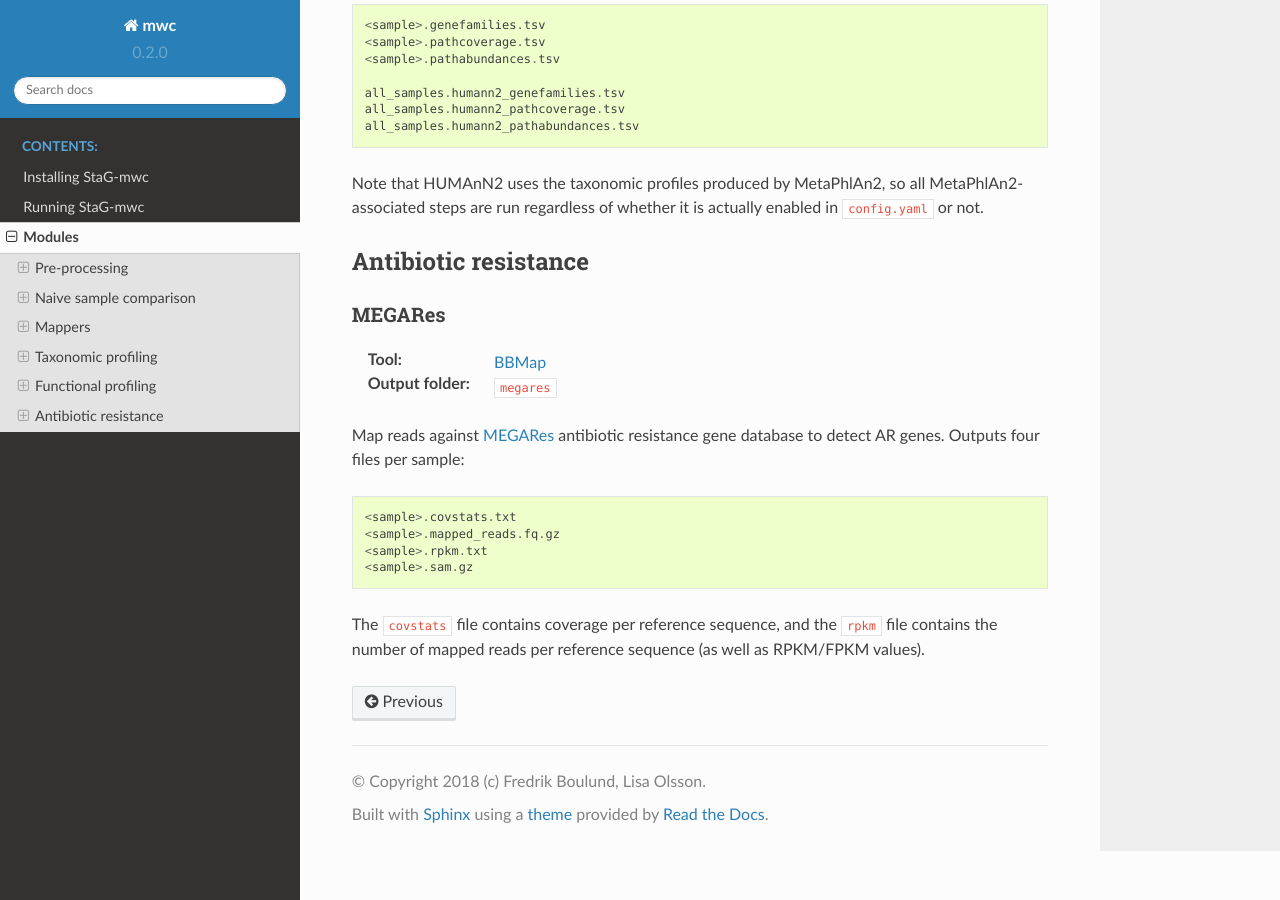
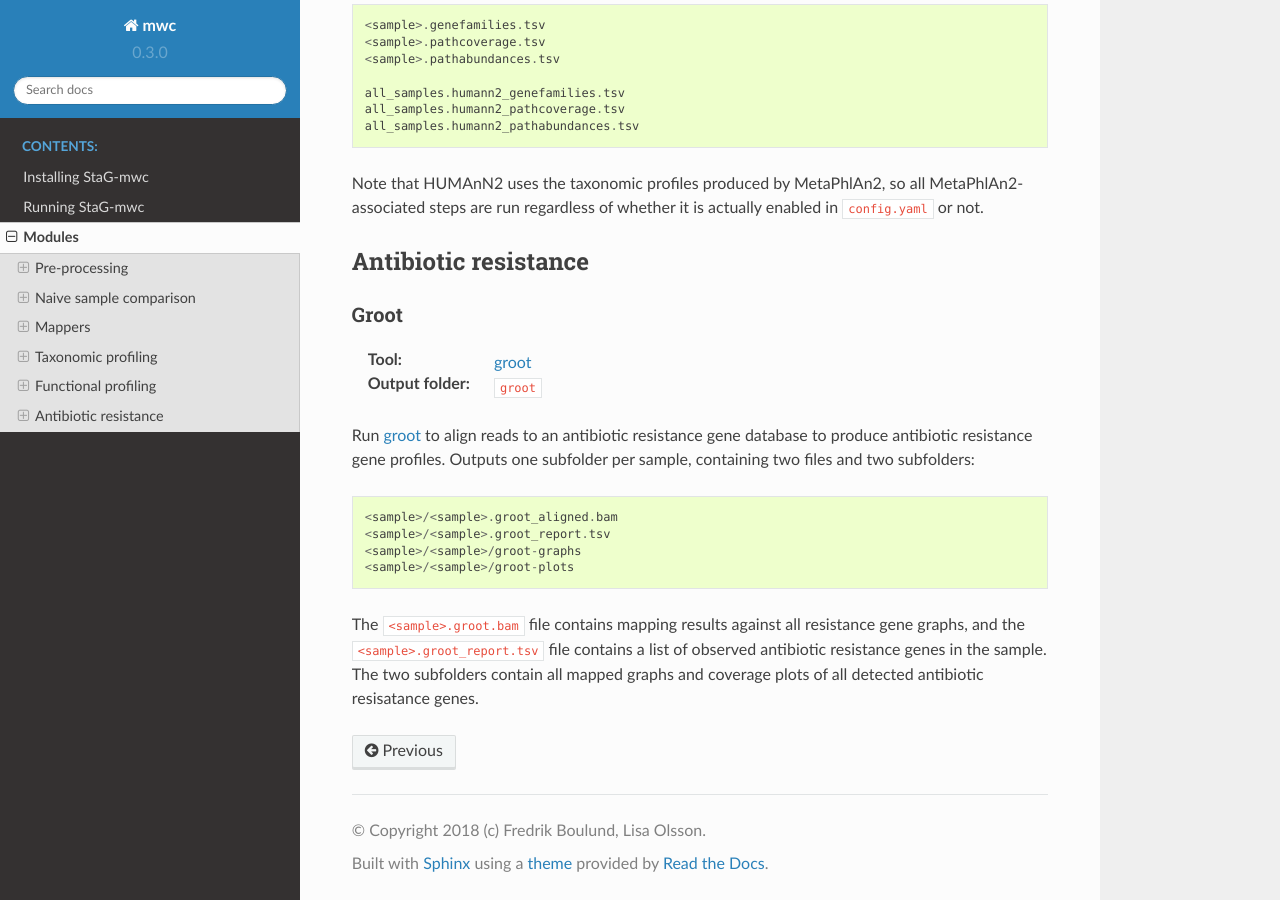
Before and after one commit to ctmrbio/stag-mwc, a Sphinx documentation site: the page built from docs/source/modules.rst, in a window 1280 px wide and 900 px high, scrolled down 5901 px. Built offline with Sphinx 7.4.7 and the Read the Docs theme 2.0.0, drawn with Linux system fonts in a browser that asks for light colours.

Commit message:
Replace BBMap to MEGARes with groot for ARGene profiling (#51)
* Replace MEGARes with Groot for ARGene profiling

* Remove MEGARes stuff from config.yaml

* Add note about groot to changelog

* Fix output folder issues for groot

* Swap plots and graph directories

```diff
--- a/docs/source/conf.py
+++ b/docs/source/conf.py
@@ -56,9 +56,9 @@ author = 'Fredrik Boulund, Lisa Olsson'
 # built documents.
 #
 # The short X.Y version.
-version = '0.2.0'
+version = '0.3.0'
 # The full version, including alpha/beta/rc tags.
-release = '0.2.0-dev'
+release = '0.3.0-dev'
 
 # reStructuredText prolog contains a string of reStructuredText that will be
 # included at the beginning of every source file that is read.
--- a/docs/source/modules.rst
+++ b/docs/source/modules.rst
@@ -4,7 +4,7 @@
 .. _Centrifuge: https://ccb.jhu.edu/software/centrifuge/
 .. _FastQC: https://www.bioinformatics.babraham.ac.uk/projects/fastqc/
 .. _Kaiju: http://kaiju.binf.ku.dk/
-.. _MEGARes: http://megares.meglab.org/
+.. _groot: https://groot-documentation.readthedocs.io
 .. _MetaPhlAn2: https://bitbucket.org/biobakery/metaphlan2/
 .. _featureCounts: http://bioinf.wehi.edu.au/featureCounts/
 .. _HUMAnN2: https://bitbucket.org/biobakery/humann2/
@@ -299,19 +299,21 @@ enabled in ``config.yaml`` or not.
 Antibiotic resistance
 *********************
 
-MEGARes
+Groot
 -------
-:Tool: `BBMap`_
-:Output folder: ``megares``
+:Tool: `groot`_
+:Output folder: ``groot``
 
-Map reads against `MEGARes`_ antibiotic resistance gene database to detect AR genes.
-Outputs four files per sample::
+Run `groot`_ to align reads to an antibiotic resistance gene database to
+produce antibiotic resistance gene profiles. Outputs one subfolder per sample,
+containing two files and two subfolders::
 
-    <sample>.covstats.txt
-    <sample>.mapped_reads.fq.gz
-    <sample>.rpkm.txt
-    <sample>.sam.gz
+    <sample>/<sample>.groot_aligned.bam
+    <sample>/<sample>.groot_report.tsv
+    <sample>/<sample>/groot-graphs
+    <sample>/<sample>/groot-plots
 
-The ``covstats`` file contains coverage per reference sequence, and the
-``rpkm`` file contains the number of mapped reads per reference sequence (as
-well as RPKM/FPKM values).
+The ``<sample>.groot.bam`` file contains mapping results against all resistance
+gene graphs, and the ``<sample>.groot_report.tsv`` file contains a list of
+observed antibiotic resistance genes in the sample. The two subfolders contain
+all mapped graphs and coverage plots of all detected antibiotic resisatance genes.
```
Also changed, not shown: CHANGELOG.md (+2 -0 lines), config.yaml (+3 -5 lines), 4 other files.
